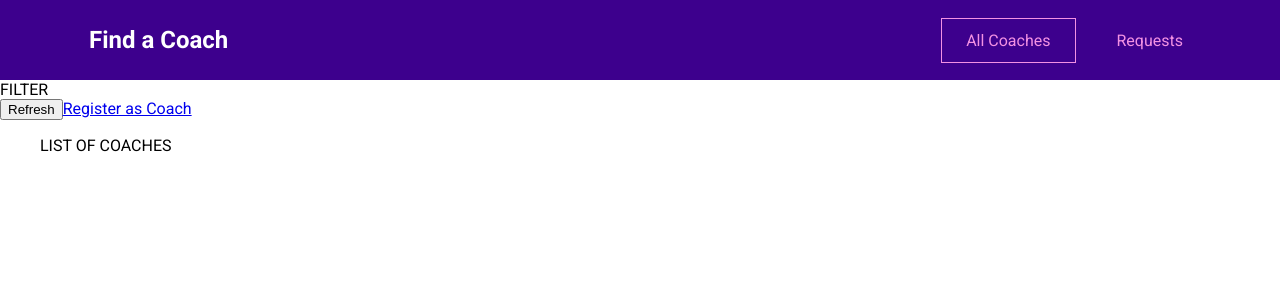
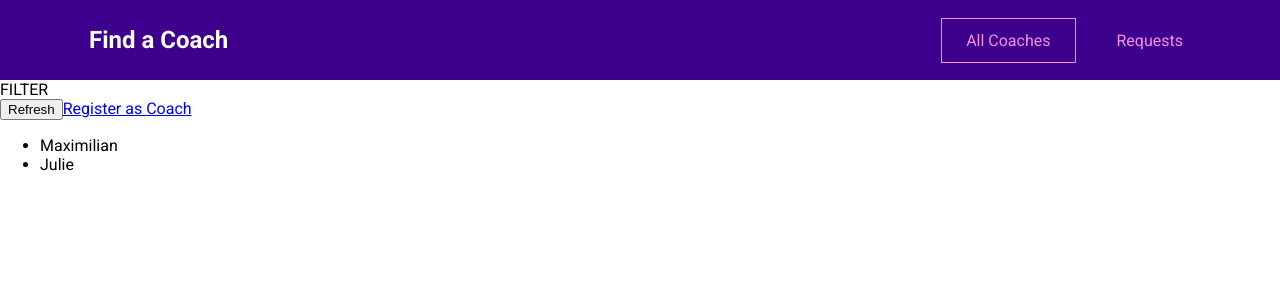
Before and after one commit to Xobaib/coach-finder-optionsAPI, a Vue app: page /coaches in a window 1280 px wide. Shown: the top 300 px of the page. Built offline with nearby package versions, Linux system fonts and the light colour scheme.

Commit message:
Adding Vuex and Coach Data

```diff
--- a/src/main.js
+++ b/src/main.js
@@ -1,10 +1,13 @@
 import { createApp } from 'vue';
+
 import router from './router';
+import store from './store/index.js';
 
 import App from './App.vue';
 
 const app = createApp(App);
 
 app.use(router);
+app.use(store);
 
 app.mount('#app');
--- a/src/pages/coaches/CoachesList.vue
+++ b/src/pages/coaches/CoachesList.vue
@@ -5,8 +5,25 @@
       <button>Refresh</button>
       <RouterLink to="/register">Register as Coach</RouterLink>
     </div>
-    <ul>
-      LIST OF COACHES
+    <ul v-if="hasCoaches">
+      <li v-for="coach in filteredCoaches" :key="coach.id">
+        {{ coach.firstName }}
+      </li>
     </ul>
+    <h3 v-else>No coaches found!</h3>
   </section>
 </template>
+
+<script>
+export default {
+  computed: {
+    filteredCoaches() {
+      return this.$store.getters['coaches/coaches'];
+    },
+
+    hasCoaches() {
+      return this.$store.getters['coaches/hasCoaches'];
+    },
+  },
+};
+</script>
--- /dev/null
+++ b/src/store/index.js
@@ -0,0 +1,11 @@
+import { createStore } from 'vuex';
+
+import coachesModule from './modules/coaches/index.js';
+
+const store = createStore({
+  modules: {
+    coaches: coachesModule,
+  },
+});
+
+export default store;
--- /dev/null
+++ b/src/store/modules/coaches/actions.js
@@ -0,0 +1 @@
+export default {};
--- /dev/null
+++ b/src/store/modules/coaches/getters.js
@@ -0,0 +1,9 @@
+export default {
+  coaches(state) {
+    return state.coaches;
+  },
+
+  hasCoaches(state) {
+    return state.coaches && state.coaches.length > 0;
+  },
+};
--- /dev/null
+++ b/src/store/modules/coaches/index.js
@@ -0,0 +1,38 @@
+import mutations from './mutations';
+import actions from './actions';
+import getters from './getters.js';
+
+export default {
+  namespaced: true,
+
+  state() {
+    return {
+      coaches: [
+        {
+          id: 'c1',
+          firstName: 'Maximilian',
+          lastName: 'Schwarzmüller',
+          areas: ['frontend', 'backend', 'career'],
+          description:
+            "I'm Maximilian and I've worked as a freelance web developer for years. Let me help you become a developer as well!",
+          hourlyRate: 30,
+        },
+        {
+          id: 'c2',
+          firstName: 'Julie',
+          lastName: 'Jones',
+          areas: ['frontend', 'career'],
+          description:
+            'I am Julie and as a senior developer in a big tech company, I can help you get your first job or progress in your current role.',
+          hourlyRate: 30,
+        },
+      ],
+    };
+  },
+
+  mutations: mutations,
+
+  actions: actions,
+
+  getters: getters,
+};
--- /dev/null
+++ b/src/store/modules/coaches/mutations.js
@@ -0,0 +1 @@
+export default {};
```
